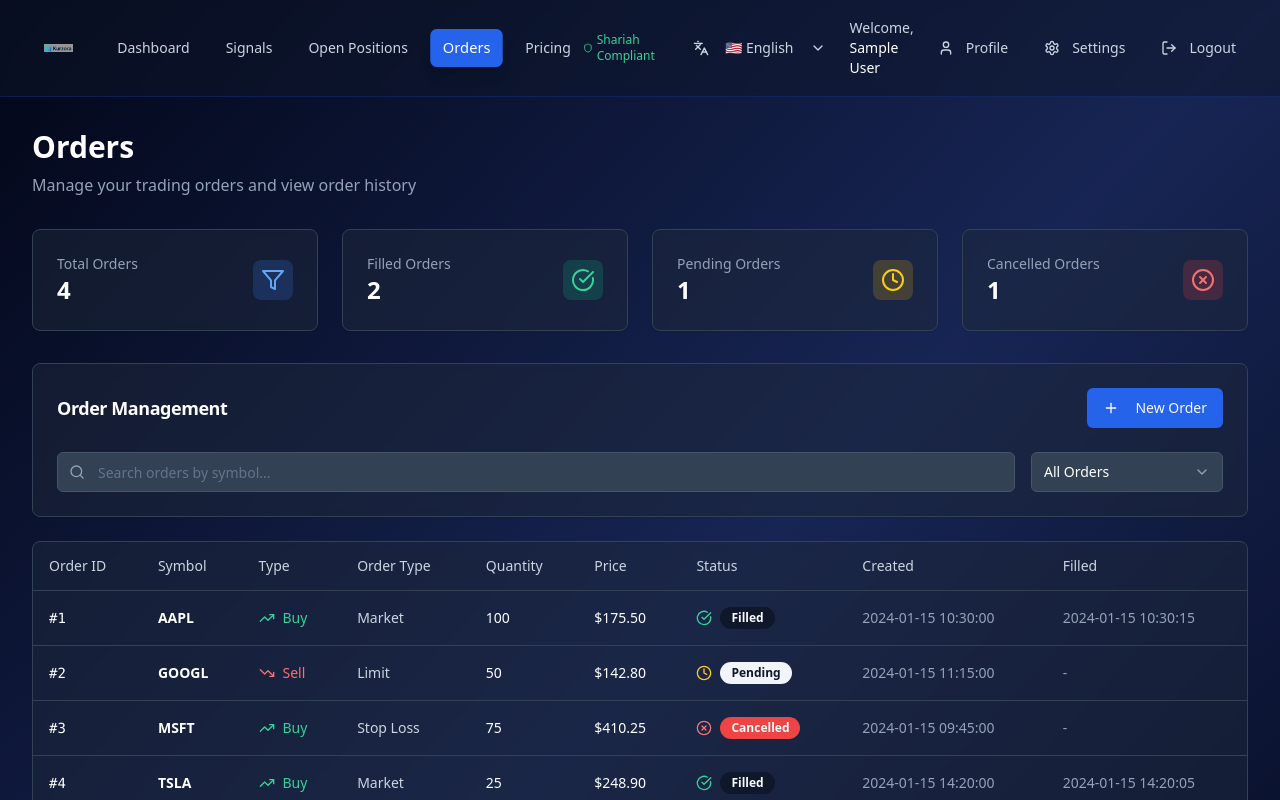
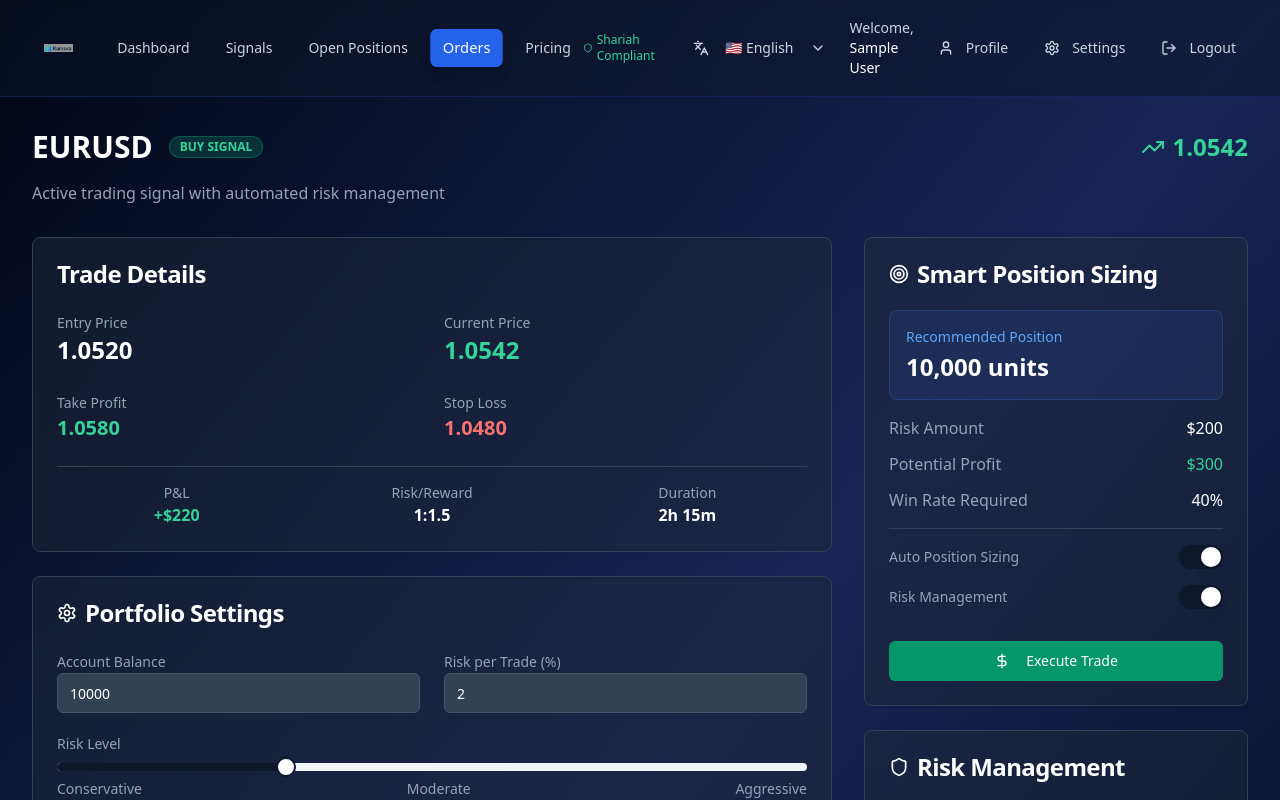
Before and after one commit to khaled-hamdy/Kurzora, a React (Vite) app: page /orders in a window 1280 px wide. Shown: the top 800 px of the page. Built offline with nearby package versions, Linux system fonts and the light colour scheme; sample sign-in values are in the browser's storage.

Commit message:
Revert Orders page changes
The user is concerned about losing subsequent modifications if they revert to a previous version of the Orders page.

```diff
--- a/src/pages/Orders.tsx
+++ b/src/pages/Orders.tsx
@@ -1,84 +1,31 @@
 
-import React, { useEffect, useState } from 'react';
+import React, { useEffect } from 'react';
 import { useAuth } from '../contexts/AuthContext';
 import { useNavigate } from 'react-router-dom';
 import Layout from '../components/Layout';
 import { Card, CardContent, CardHeader, CardTitle } from '../components/ui/card';
 import { Button } from '../components/ui/button';
 import { Badge } from '../components/ui/badge';
-import { Select, SelectContent, SelectItem, SelectTrigger, SelectValue } from '../components/ui/select';
 import { Input } from '../components/ui/input';
-import { Table, TableBody, TableCell, TableHead, TableHeader, TableRow } from '../components/ui/table';
-import { Plus, Search, Filter, TrendingUp, TrendingDown, Clock, CheckCircle, XCircle } from 'lucide-react';
-
-// Mock order data
-const mockOrders = [
-  {
-    id: '1',
-    symbol: 'AAPL',
-    type: 'Buy',
-    orderType: 'Market',
-    quantity: 100,
-    price: 175.50,
-    status: 'Filled',
-    createdAt: '2024-01-15 10:30:00',
-    filledAt: '2024-01-15 10:30:15'
-  },
-  {
-    id: '2',
-    symbol: 'GOOGL',
-    type: 'Sell',
-    orderType: 'Limit',
-    quantity: 50,
-    price: 142.80,
-    status: 'Pending',
-    createdAt: '2024-01-15 11:15:00',
-    filledAt: null
-  },
-  {
-    id: '3',
-    symbol: 'MSFT',
-    type: 'Buy',
-    orderType: 'Stop Loss',
-    quantity: 75,
-    price: 410.25,
-    status: 'Cancelled',
-    createdAt: '2024-01-15 09:45:00',
-    filledAt: null
-  },
-  {
-    id: '4',
-    symbol: 'TSLA',
-    type: 'Buy',
-    orderType: 'Market',
-    quantity: 25,
-    price: 248.90,
-    status: 'Filled',
-    createdAt: '2024-01-15 14:20:00',
-    filledAt: '2024-01-15 14:20:05'
-  }
-];
+import { Label } from '../components/ui/label';
+import { Slider } from '../components/ui/slider';
+import { Switch } from '../components/ui/switch';
+import { TrendingUp, TrendingDown, DollarSign, Target, Shield, Settings } from 'lucide-react';
 
 const Orders: React.FC = () => {
   const { user, loading } = useAuth();
   const navigate = useNavigate();
-  const [orders, setOrders] = useState(mockOrders);
-  const [filterStatus, setFilterStatus] = useState('all');
-  const [searchQuery, setSearchQuery] = useState('');
 
   useEffect(() => {
     console.log('Orders page: Auth state - loading:', loading, 'user:', user);
 
-    // Only redirect if not loading and no user
     if (!loading && !user) {
       console.log('Orders page: User not authenticated, redirecting to home');
       navigate('/');
     }
   }, [user, loading, navigate]);
 
-  // Show loading spinner while authentication state is being determined
   if (loading) {
-    console.log('Orders page: Still loading auth state');
     return (
       <Layout>
         <div className="min-h-screen bg-slate-950 flex items-center justify-center">
@@ -88,210 +35,209 @@ const Orders: React.FC = () => {
     );
   }
 
-  // Show nothing if no user (will redirect via useEffect)
   if (!user) {
-    console.log('Orders page: No user found, should redirect');
     return null;
   }
-
-  const filteredOrders = orders.filter(order => {
-    const matchesStatus = filterStatus === 'all' || order.status.toLowerCase() === filterStatus.toLowerCase();
-    const matchesSearch = order.symbol.toLowerCase().includes(searchQuery.toLowerCase());
-    return matchesStatus && matchesSearch;
-  });
-
-  const getStatusIcon = (status: string) => {
-    switch (status.toLowerCase()) {
-      case 'filled':
-        return <CheckCircle className="h-4 w-4 text-emerald-400" />;
-      case 'pending':
-        return <Clock className="h-4 w-4 text-yellow-400" />;
-      case 'cancelled':
-        return <XCircle className="h-4 w-4 text-red-400" />;
-      default:
-        return <Clock className="h-4 w-4 text-slate-400" />;
-    }
-  };
-
-  const getStatusBadge = (status: string) => {
-    const variant = status.toLowerCase() === 'filled' ? 'default' :
-                   status.toLowerCase() === 'pending' ? 'secondary' : 'destructive';
-    return <Badge variant={variant}>{status}</Badge>;
-  };
-
-  const getTypeIcon = (type: string) => {
-    return type.toLowerCase() === 'buy' ?
-      <TrendingUp className="h-4 w-4 text-emerald-400" /> :
-      <TrendingDown className="h-4 w-4 text-red-400" />;
-  };
 
   return (
     <Layout>
       <div className="max-w-7xl mx-auto px-4 sm:px-6 lg:px-8 py-8">
+        {/* Signal Header */}
         <div className="mb-8">
-          <h1 className="text-3xl font-bold text-white mb-2">Orders</h1>
-          <p className="text-slate-400">Manage your trading orders and view order history</p>
+          <div className="flex items-center justify-between mb-4">
+            <div className="flex items-center space-x-4">
+              <h1 className="text-3xl font-bold text-white">EURUSD</h1>
+              <Badge className="bg-emerald-500/20 text-emerald-400 border-emerald-500/30">
+                BUY SIGNAL
+              </Badge>
+            </div>
+            <div className="flex items-center space-x-2">
+              <TrendingUp className="h-6 w-6 text-emerald-400" />
+              <span className="text-2xl font-bold text-emerald-400">1.0542</span>
+            </div>
+          </div>
+          <p className="text-slate-400">Active trading signal with automated risk management</p>
         </div>
 
-        {/* Order Stats */}
-        <div className="grid grid-cols-1 md:grid-cols-4 gap-6 mb-8">
+        <div className="grid grid-cols-1 lg:grid-cols-3 gap-8">
+          {/* Left Column - Signal Details */}
+          <div className="lg:col-span-2 space-y-6">
+            {/* Trade Details Card */}
             <Card className="bg-slate-800/50 backdrop-blur-sm border-slate-700">
-            <CardContent className="p-6">
-              <div className="flex items-center justify-between">
+              <CardHeader>
+                <CardTitle className="text-white">Trade Details</CardTitle>
+              </CardHeader>
+              <CardContent className="space-y-6">
+                <div className="grid grid-cols-2 gap-6">
                   <div>
-                  <p className="text-slate-400 text-sm">Total Orders</p>
-                  <p className="text-2xl font-bold text-white">{orders.length}</p>
+                    <Label className="text-slate-400">Entry Price</Label>
+                    <div className="text-2xl font-bold text-white">1.0520</div>
                   </div>
-                <div className="p-2 bg-blue-500/20 rounded-lg">
-                  <Filter className="h-6 w-6 text-blue-400" />
+                  <div>
+                    <Label className="text-slate-400">Current Price</Label>
+                    <div className="text-2xl font-bold text-emerald-400">1.0542</div>
+                  </div>
+                </div>
+
+                <div className="grid grid-cols-2 gap-6">
+                  <div>
+                    <Label className="text-slate-400">Take Profit</Label>
+                    <div className="text-xl font-semibold text-emerald-400">1.0580</div>
+                  </div>
+                  <div>
+                    <Label className="text-slate-400">Stop Loss</Label>
+                    <div className="text-xl font-semibold text-red-400">1.0480</div>
+                  </div>
+                </div>
+
+                <div className="grid grid-cols-3 gap-4 pt-4 border-t border-slate-700">
+                  <div className="text-center">
+                    <div className="text-slate-400 text-sm">P&L</div>
+                    <div className="text-emerald-400 font-bold">+$220</div>
+                  </div>
+                  <div className="text-center">
+                    <div className="text-slate-400 text-sm">Risk/Reward</div>
+                    <div className="text-white font-bold">1:1.5</div>
+                  </div>
+                  <div className="text-center">
+                    <div className="text-slate-400 text-sm">Duration</div>
+                    <div className="text-white font-bold">2h 15m</div>
                   </div>
                 </div>
               </CardContent>
             </Card>
 
+            {/* Portfolio Settings Card */}
             <Card className="bg-slate-800/50 backdrop-blur-sm border-slate-700">
-            <CardContent className="p-6">
-              <div className="flex items-center justify-between">
+              <CardHeader>
+                <CardTitle className="text-white flex items-center">
+                  <Settings className="h-5 w-5 mr-2" />
+                  Portfolio Settings
+                </CardTitle>
+              </CardHeader>
+              <CardContent className="space-y-6">
+                <div className="grid grid-cols-2 gap-6">
                   <div>
-                  <p className="text-slate-400 text-sm">Filled Orders</p>
-                  <p className="text-2xl font-bold text-white">
-                    {orders.filter(o => o.status === 'Filled').length}
-                  </p>
+                    <Label className="text-slate-400">Account Balance</Label>
+                    <Input
+                      type="number"
+                      defaultValue="10000"
+                      className="bg-slate-700 border-slate-600 text-white"
+                    />
                   </div>
-                <div className="p-2 bg-emerald-500/20 rounded-lg">
-                  <CheckCircle className="h-6 w-6 text-emerald-400" />
+                  <div>
+                    <Label className="text-slate-400">Risk per Trade (%)</Label>
+                    <Input
+                      type="number"
+                      defaultValue="2"
+                      className="bg-slate-700 border-slate-600 text-white"
+                    />
                   </div>
                 </div>
-            </CardContent>
-          </Card>
 
-          <Card className="bg-slate-800/50 backdrop-blur-sm border-slate-700">
-            <CardContent className="p-6">
-              <div className="flex items-center justify-between">
                 <div>
-                  <p className="text-slate-400 text-sm">Pending Orders</p>
-                  <p className="text-2xl font-bold text-white">
-                    {orders.filter(o => o.status === 'Pending').length}
-                  </p>
-                </div>
-                <div className="p-2 bg-yellow-500/20 rounded-lg">
-                  <Clock className="h-6 w-6 text-yellow-400" />
-                </div>
-              </div>
-            </CardContent>
-          </Card>
-
-          <Card className="bg-slate-800/50 backdrop-blur-sm border-slate-700">
-            <CardContent className="p-6">
-              <div className="flex items-center justify-between">
-                <div>
-                  <p className="text-slate-400 text-sm">Cancelled Orders</p>
-                  <p className="text-2xl font-bold text-white">
-                    {orders.filter(o => o.status === 'Cancelled').length}
-                  </p>
-                </div>
-                <div className="p-2 bg-red-500/20 rounded-lg">
-                  <XCircle className="h-6 w-6 text-red-400" />
+                  <Label className="text-slate-400 mb-3 block">Risk Level</Label>
+                  <Slider
+                    defaultValue={[30]}
+                    max={100}
+                    step={10}
+                    className="w-full"
+                  />
+                  <div className="flex justify-between text-sm text-slate-400 mt-2">
+                    <span>Conservative</span>
+                    <span>Moderate</span>
+                    <span>Aggressive</span>
                   </div>
                 </div>
               </CardContent>
             </Card>
           </div>
 
-        {/* Filters and Search */}
-        <Card className="bg-slate-800/50 backdrop-blur-sm border-slate-700 mb-6">
+          {/* Right Column - Smart Position Sizing */}
+          <div className="space-y-6">
+            <Card className="bg-slate-800/50 backdrop-blur-sm border-slate-700">
               <CardHeader>
-            <div className="flex flex-col sm:flex-row justify-between items-start sm:items-center gap-4">
-              <CardTitle className="text-lg text-white">Order Management</CardTitle>
-              <Button className="bg-blue-600 hover:bg-blue-700">
-                <Plus className="h-4 w-4 mr-2" />
-                New Order
+                <CardTitle className="text-white flex items-center">
+                  <Target className="h-5 w-5 mr-2" />
+                  Smart Position Sizing
+                </CardTitle>
+              </CardHeader>
+              <CardContent className="space-y-4">
+                <div className="p-4 bg-blue-500/10 rounded-lg border border-blue-500/20">
+                  <div className="text-blue-400 text-sm mb-1">Recommended Position</div>
+                  <div className="text-2xl font-bold text-white">10,000 units</div>
+                </div>
+
+                <div className="space-y-3">
+                  <div className="flex justify-between">
+                    <span className="text-slate-400">Risk Amount</span>
+                    <span className="text-white">$200</span>
+                  </div>
+                  <div className="flex justify-between">
+                    <span className="text-slate-400">Potential Profit</span>
+                    <span className="text-emerald-400">$300</span>
+                  </div>
+                  <div className="flex justify-between">
+                    <span className="text-slate-400">Win Rate Required</span>
+                    <span className="text-white">40%</span>
+                  </div>
+                </div>
+
+                <div className="pt-4 border-t border-slate-700">
+                  <div className="flex items-center justify-between mb-4">
+                    <Label className="text-slate-400">Auto Position Sizing</Label>
+                    <Switch defaultChecked />
+                  </div>
+
+                  <div className="flex items-center justify-between mb-4">
+                    <Label className="text-slate-400">Risk Management</Label>
+                    <Switch defaultChecked />
+                  </div>
+                </div>
+
+                <Button className="w-full bg-emerald-600 hover:bg-emerald-700">
+                  <DollarSign className="h-4 w-4 mr-2" />
+                  Execute Trade
                 </Button>
+              </CardContent>
+            </Card>
+
+            {/* Risk Management Card */}
+            <Card className="bg-slate-800/50 backdrop-blur-sm border-slate-700">
+              <CardHeader>
+                <CardTitle className="text-white flex items-center">
+                  <Shield className="h-5 w-5 mr-2" />
+                  Risk Management
+                </CardTitle>
+              </CardHeader>
+              <CardContent className="space-y-4">
+                <div className="flex items-center justify-between">
+                  <Label className="text-slate-400">Trailing Stop</Label>
+                  <Switch />
                 </div>
-          </CardHeader>
-          <CardContent>
-            <div className="flex flex-col sm:flex-row gap-4">
-              <div className="relative flex-1">
-                <Search className="absolute left-3 top-1/2 transform -translate-y-1/2 h-4 w-4 text-slate-400" />
+
+                <div className="flex items-center justify-between">
+                  <Label className="text-slate-400">Break Even</Label>
+                  <Switch defaultChecked />
+                </div>
+
+                <div className="flex items-center justify-between">
+                  <Label className="text-slate-400">Partial Close</Label>
+                  <Switch />
+                </div>
+
+                <div className="pt-4 border-t border-slate-700">
+                  <Label className="text-slate-400 mb-2 block">Max Daily Loss</Label>
                   <Input
-                  placeholder="Search orders by symbol..."
-                  value={searchQuery}
-                  onChange={(e) => setSearchQuery(e.target.value)}
-                  className="pl-10 bg-slate-700 border-slate-600 text-white placeholder-slate-400"
+                    type="number"
+                    defaultValue="500"
+                    className="bg-slate-700 border-slate-600 text-white"
                   />
-              </div>
-              <Select value={filterStatus} onValueChange={setFilterStatus}>
-                <SelectTrigger className="w-full sm:w-48 bg-slate-700 border-slate-600 text-white">
-                  <SelectValue />
-                </SelectTrigger>
-                <SelectContent>
-                  <SelectItem value="all">All Orders</SelectItem>
-                  <SelectItem value="filled">Filled</SelectItem>
-                  <SelectItem value="pending">Pending</SelectItem>
-                  <SelectItem value="cancelled">Cancelled</SelectItem>
-                </SelectContent>
-              </Select>
                 </div>
               </CardContent>
             </Card>
-
-        {/* Orders Table */}
-        <Card className="bg-slate-800/50 backdrop-blur-sm border-slate-700">
-          <CardContent className="p-0">
-            <div className="overflow-x-auto">
-              <Table>
-                <TableHeader>
-                  <TableRow className="border-slate-700">
-                    <TableHead className="text-slate-300">Order ID</TableHead>
-                    <TableHead className="text-slate-300">Symbol</TableHead>
-                    <TableHead className="text-slate-300">Type</TableHead>
-                    <TableHead className="text-slate-300">Order Type</TableHead>
-                    <TableHead className="text-slate-300">Quantity</TableHead>
-                    <TableHead className="text-slate-300">Price</TableHead>
-                    <TableHead className="text-slate-300">Status</TableHead>
-                    <TableHead className="text-slate-300">Created</TableHead>
-                    <TableHead className="text-slate-300">Filled</TableHead>
-                  </TableRow>
-                </TableHeader>
-                <TableBody>
-                  {filteredOrders.map((order) => (
-                    <TableRow key={order.id} className="border-slate-700 hover:bg-slate-700/30">
-                      <TableCell className="text-white font-mono">#{order.id}</TableCell>
-                      <TableCell className="text-white font-semibold">{order.symbol}</TableCell>
-                      <TableCell>
-                        <div className="flex items-center gap-2">
-                          {getTypeIcon(order.type)}
-                          <span className={order.type === 'Buy' ? 'text-emerald-400' : 'text-red-400'}>
-                            {order.type}
-                          </span>
           </div>
-                      </TableCell>
-                      <TableCell className="text-slate-300">{order.orderType}</TableCell>
-                      <TableCell className="text-white">{order.quantity}</TableCell>
-                      <TableCell className="text-white">${order.price.toFixed(2)}</TableCell>
-                      <TableCell>
-                        <div className="flex items-center gap-2">
-                          {getStatusIcon(order.status)}
-                          {getStatusBadge(order.status)}
         </div>
-                      </TableCell>
-                      <TableCell className="text-slate-400 text-sm">{order.createdAt}</TableCell>
-                      <TableCell className="text-slate-400 text-sm">
-                        {order.filledAt || '-'}
-                      </TableCell>
-                    </TableRow>
-                  ))}
-                </TableBody>
-              </Table>
-            </div>
-
-            {filteredOrders.length === 0 && (
-              <div className="text-center py-12">
-                <p className="text-slate-400">No orders found matching your criteria.</p>
-              </div>
-            )}
-          </CardContent>
-        </Card>
       </div>
     </Layout>
   );
```
Lines whose indentation alone changed are shown as unchanged.
